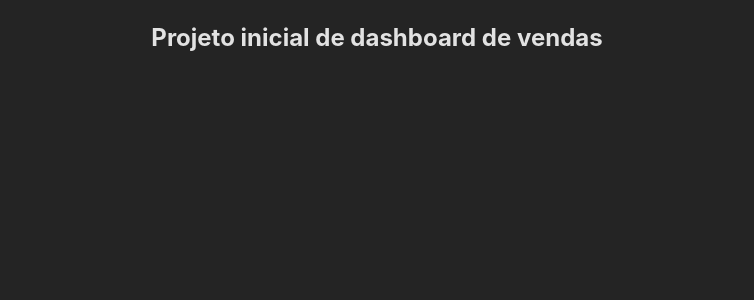
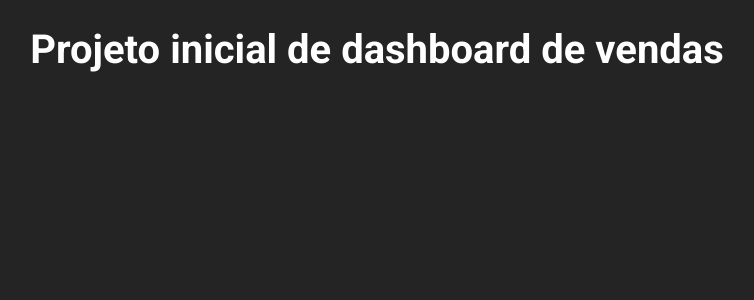
Before and after one commit to rafaelgauderio/java-typescript-react-vendas, a React (Vite) app in the folder frontweb/: page / in a window 1280 px wide. Shown: the top 300 px of the page, without its empty margins (263-1017 px from the left). Built offline with nearby package versions, Linux system fonts and the light colour scheme.

Commit message:
css básico inicial

```diff
--- a/frontweb/src/App.tsx
+++ b/frontweb/src/App.tsx
@@ -2,7 +2,7 @@
 function App() {
 
   return (
-    <h2>Projeto inicial de dashboard de vendas</h2>
+    <h1>Projeto inicial de dashboard de vendas</h1>
   )
 
 }
--- a/frontweb/src/index.css
+++ b/frontweb/src/index.css
@@ -1,23 +1,30 @@
-:root {
-  font-family: Inter, system-ui, Avenir, Helvetica, Arial, sans-serif;
-  line-height: 1.5;
-  font-weight: 400;
+@import url("https://fonts.googleapis.com/css2?family=Roboto:wght@300;400;700&display=swap");
 
-  color-scheme: light;
-  color: rgba(255, 255, 255, 0.87);
-  background-color: #242424;
-
+* {
+  font-family: "Roboto", sans-serif;
+  box-sizing: border-box;
+  margin: 0;
+  padding: 0;
 }
 
-body {
-  margin: 0;
-  display: flex;
-  justify-content: center;
-  min-width: 320px;
-  min-height: 100vh;
+body,
+html {
+  background-color: #242424;
+  color: #fff;
 }
 
 h1 {
-  font-size: 3.2em;
-  line-height: 1.1;
+  margin: 20px;
+  display: flex;
+  justify-content: center;
+  font-size: 2.5em;
+  line-height: 1.5;
 }
+
+
+a,
+a:hover,
+a:visited {
+  color: unset;
+  text-decoration: none;
+}
```
